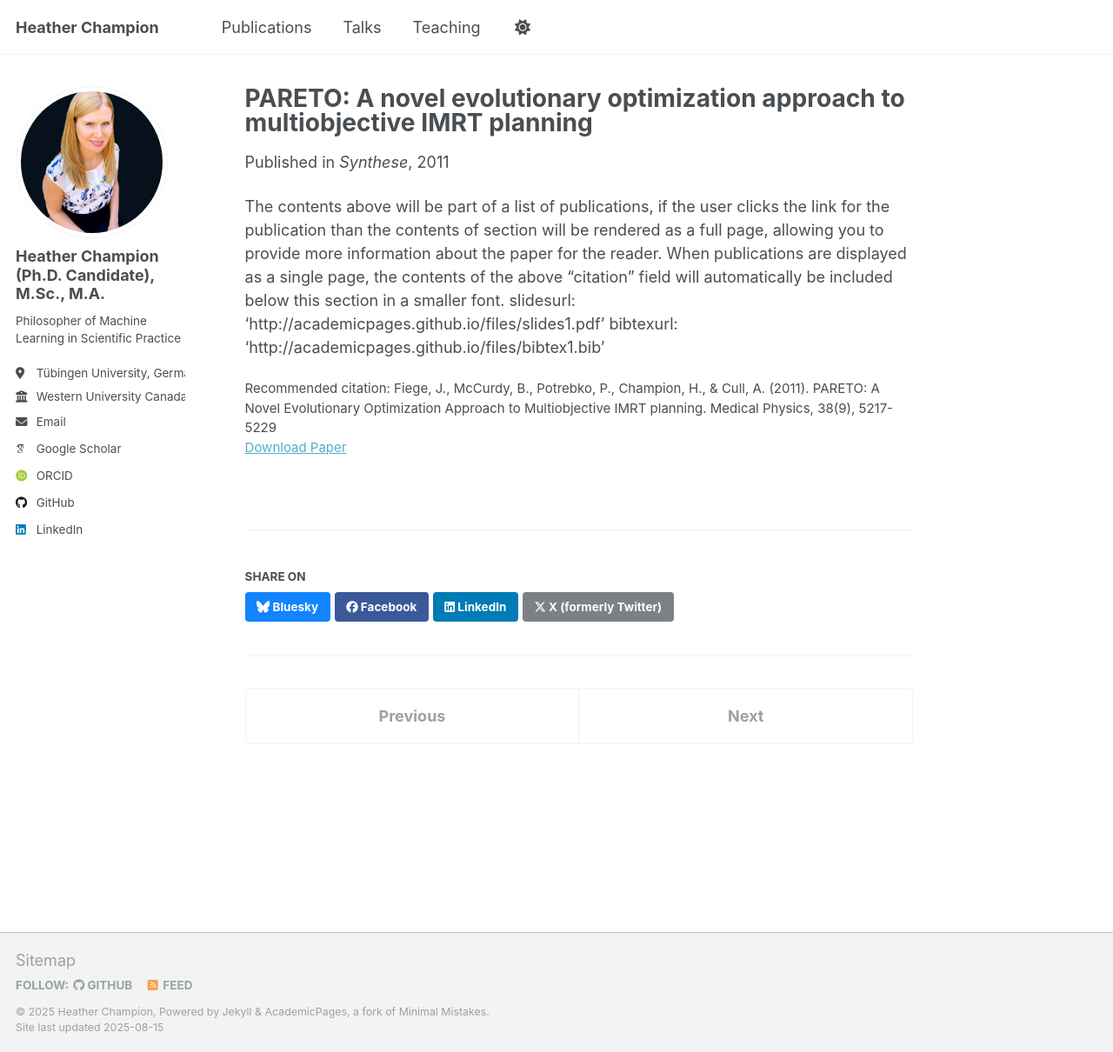
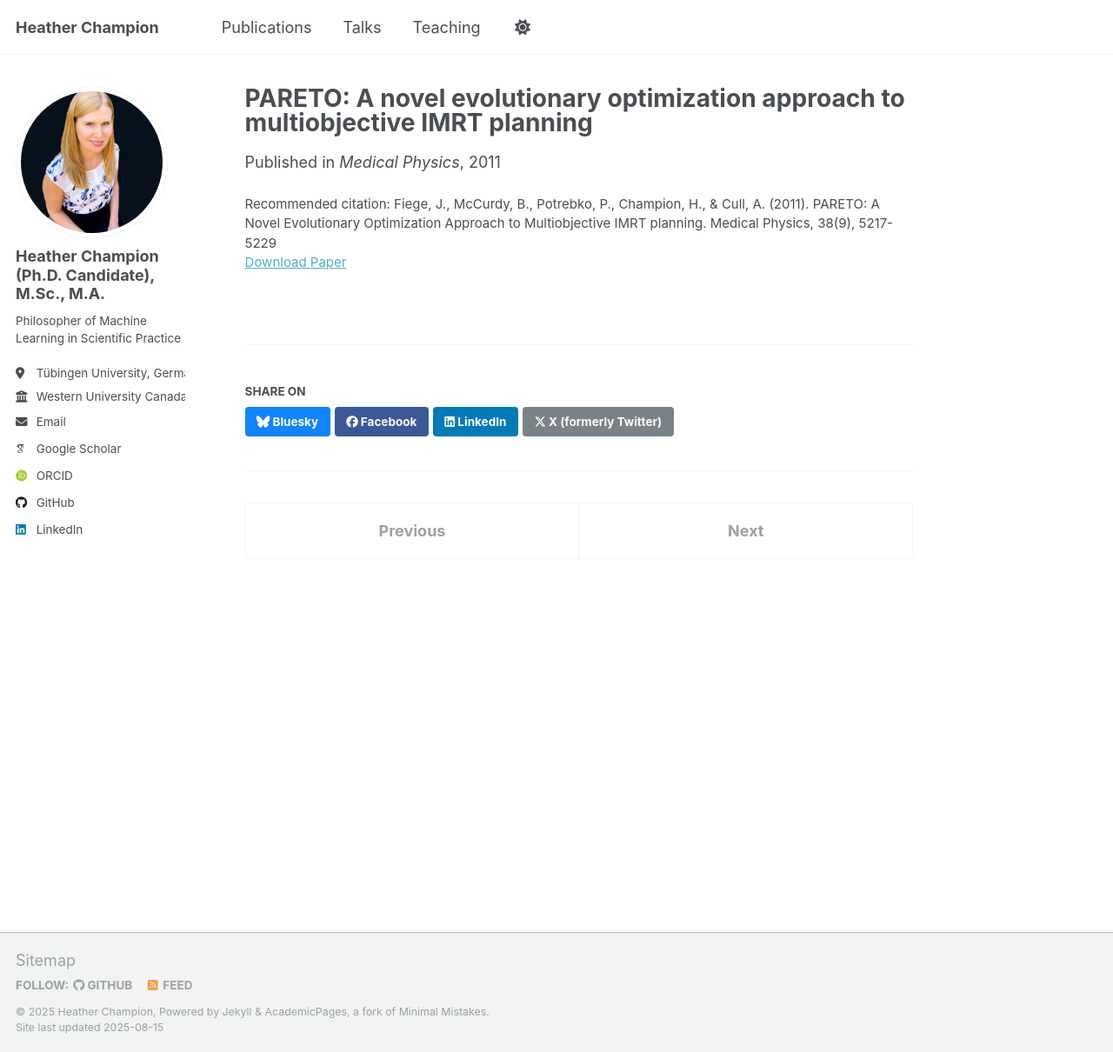
Before and after one commit to liminal-learner/champion, a Jekyll site: the page built from _publications/2011-Pareto.md, in a window 1280 px wide and 1210 px high. Shown: the whole window at 87% size. Built offline with Jekyll 4.4.1, drawn with Linux system fonts in a browser that asks for light colours; some web fonts are replaced; a script that is not in the unit is left out.

Commit message:
Update 2011-Pareto.md

```diff
--- a/_publications/2011-Pareto.md
+++ b/_publications/2011-Pareto.md
@@ -7,10 +7,7 @@ excerpt: 'In radiation therapy treatment planning, the clinical objectives of un
 
 PARETO is built around a powerful multiobjective genetic algorithm (GA), which allows us to treat the problem of IMRT treatment plan optimization as a combined monolithic problem, where all beam fluence and angle parameters are treated equally during the optimization. We have employed a simple parameterized beam fluence representation with a realistic dose calculation approach, incorporating patient scatter effects, to demonstrate feasibility of the proposed approach on two phantoms. The first phantom is a simple cylindrical phantom containing a target surrounded by three OARs, while the second phantom is more complex and represents a paraspinal patient.'
 date: 2011-08-25
-venue: 'Synthese'
+venue: 'Medical Physics'
 paperurl: 'https://aapm.onlinelibrary.wiley.com/doi/10.1118/1.3615622'
 citation: 'Fiege, J., McCurdy, B., Potrebko, P., Champion, H., & Cull, A. (2011). PARETO: A Novel Evolutionary Optimization Approach to Multiobjective IMRT planning. Medical Physics, 38(9), 5217-5229'
 ---
-The contents above will be part of a list of publications, if the user clicks the link for the publication than the contents of section will be rendered as a full page, allowing you to provide more information about the paper for the reader. When publications are displayed as a single page, the contents of the above "citation" field will automatically be included below this section in a smaller font.
-slidesurl: 'http://academicpages.github.io/files/slides1.pdf'
-bibtexurl: 'http://academicpages.github.io/files/bibtex1.bib'
```
